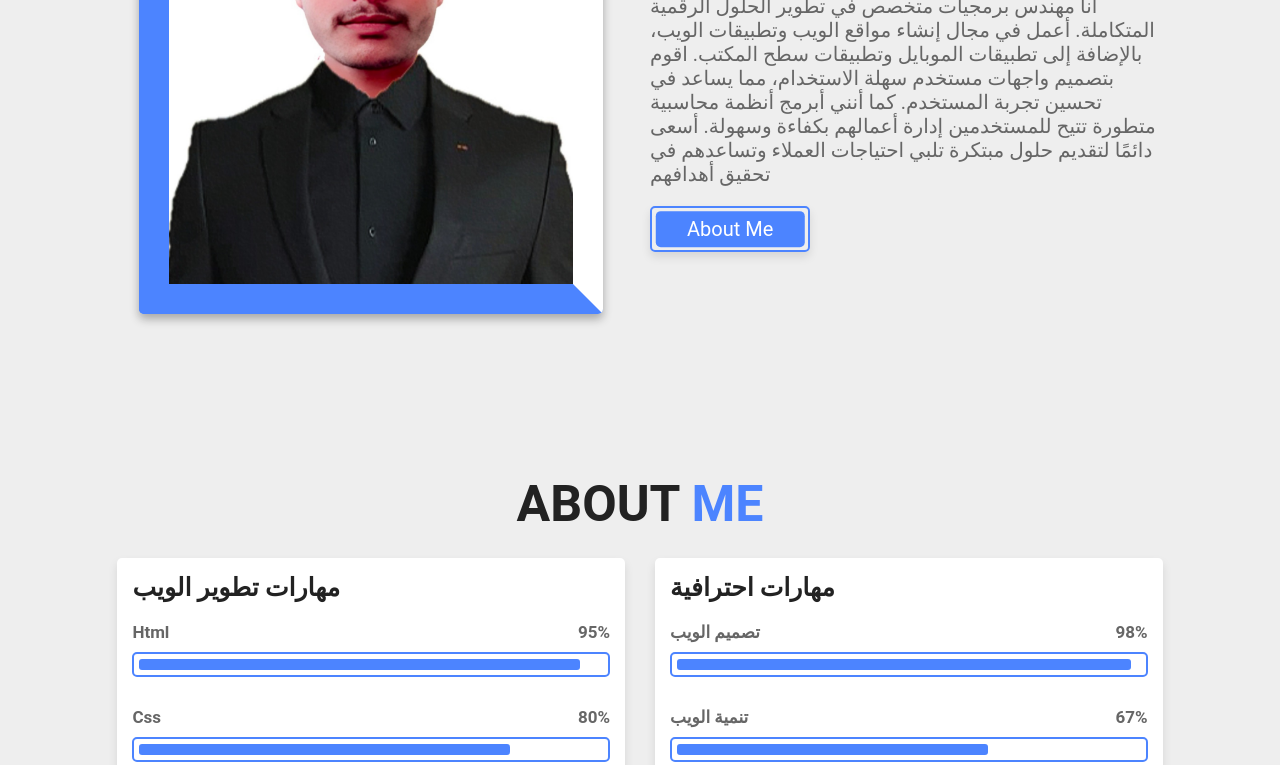
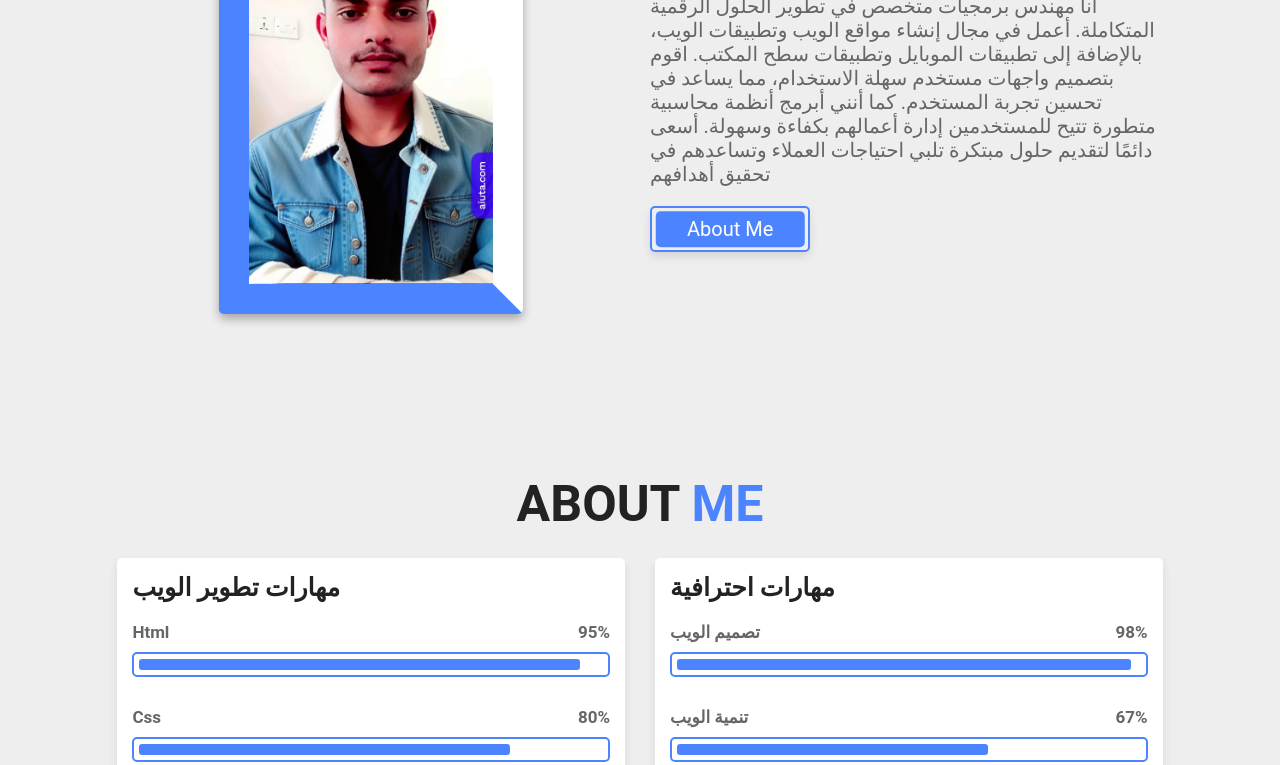
Before and after one commit to hossamalsaydy/www.Hossam.com, a plain HTML site: page index.html in a window 1280 px wide. Shown: the part 335-1100 px from the top of the page. Drawn offline with nearby package versions, Linux system fonts and the light colour scheme.

Commit message:
Update index.html

```diff
--- a/index.html
+++ b/index.html
@@ -40,7 +40,7 @@
 <section class="home" id="home">
 
     <div class="image">
-        <img src="hossam.jpg" alt="">
+        <img src="img1img.jpeg" alt="">
     </div>
 
     <div class="content">
```
